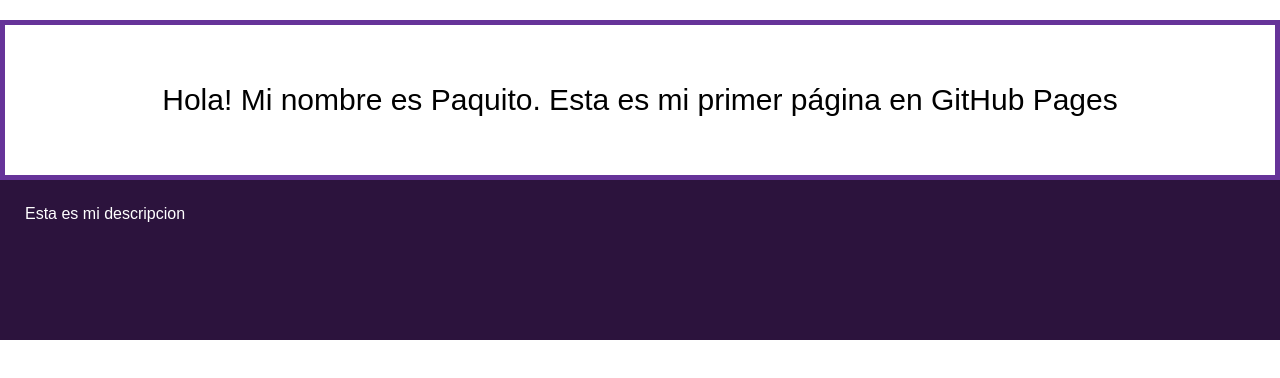
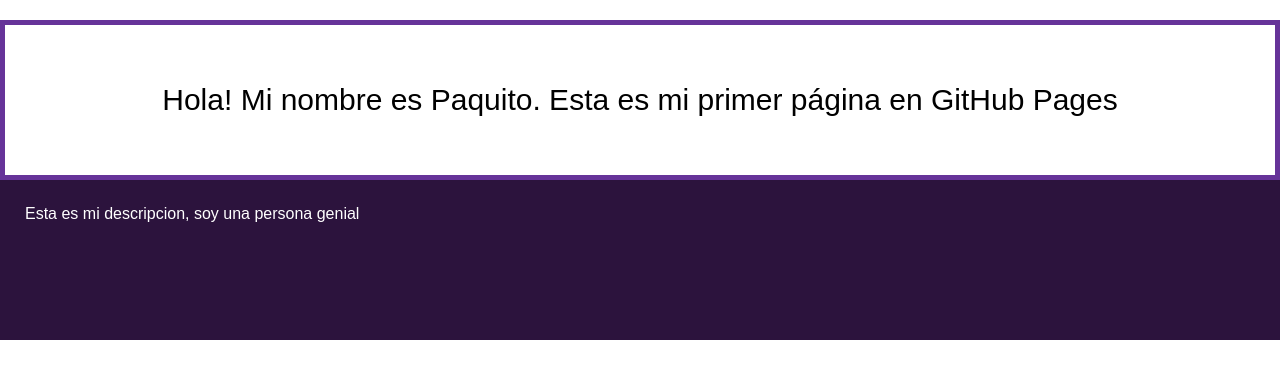
Before and after one commit to dscipnupiita/MyFirstWebPage, a plain HTML site: page index.html in a window 1280 px wide. Drawn offline with Linux system fonts and the light colour scheme.

Commit message:
Añadi info extra a mi descripcion

```diff
--- a/index.html
+++ b/index.html
@@ -13,7 +13,7 @@
             <p>Hola! Mi nombre es Paquito. Esta es mi primer página en GitHub Pages</p>
         </div>
         <div class="bio">
-            <p>Esta es mi descripcion</p>
+            <p>Esta es mi descripcion, soy una persona genial</p>
         </div>
     </main>
 </body>
```
